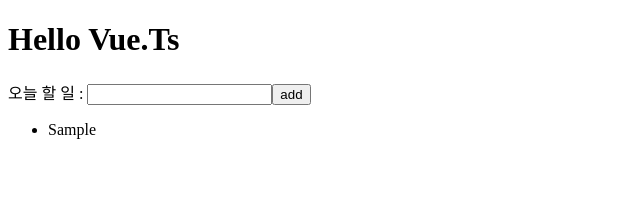
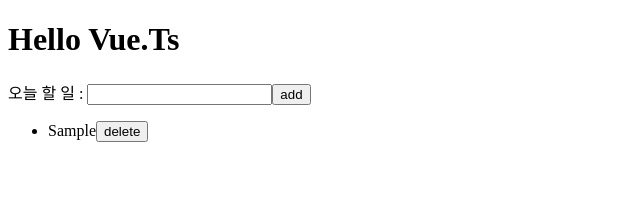
Before and after one commit to kewon96/VueTs-Project1, a Vue app: page / in a window 1280 px wide. Both pictures are taken after typing "Sample" into the empty fields and a click on the button "add". Shown: the top 211 px of the page, without its empty margins (0-640 px from the left). Built offline with nearby package versions, Linux system fonts and the light colour scheme.

Commit message:
삭제기능 구현

```diff
--- a/src/App.vue
+++ b/src/App.vue
@@ -11,7 +11,9 @@
         <ul>
           <TodoListItem v-for="(todoItem, index) in todoItems"
                         :key="index"
-                        :todoItem="todoItem" />
+                        :index="index"
+                        :todoItem="todoItem"
+                        @remove="removeTodoItem"/>
         </ul>
       </div>
     </main>
@@ -28,7 +30,7 @@
   /**
    * storage에 데이터 저장
    * 데이터를 어떻게 넣을 것인지 규격을 지정하는 중간단계역할
-   * @param value: string
+   * @param todoItem
    */
   save(todoItem: any[]) {
     // 직렬화(배열 -> 문자열)
@@ -76,6 +78,10 @@
     },
     fetchTodoItems() {
       this.todoItems = storage.fetch();
+    },
+    removeTodoItem(index: Number) {
+      this.todoItems.splice(index, 1);
+      storage.save(this.todoItems);
     }
   },
   created() {
--- a/src/components/TodoListItem.vue
+++ b/src/components/TodoListItem.vue
@@ -1,5 +1,8 @@
 <template>
-  <li>{{ todoItem }}</li>
+  <li>
+    <span>{{ todoItem }}</span>
+    <button @click="removeItem">delete</button>
+  </li>
 </template>
 
 <script lang="ts">
@@ -8,7 +11,13 @@
 export default defineComponent({
   name: 'TodoListItem',
   props: {
-    todoItem: String
+    todoItem: String,
+    index: Number
+  },
+  methods: {
+    removeItem() {
+      this.$emit('remove', this.index);
+    }
   }
 
 })
```
